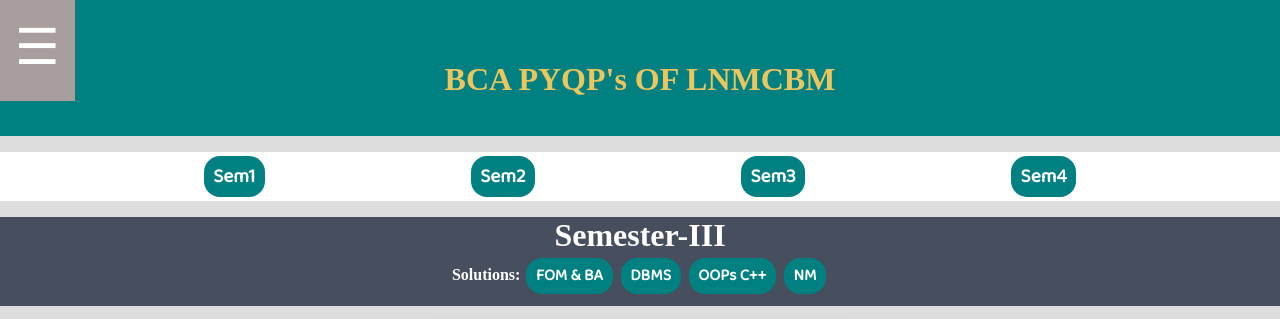
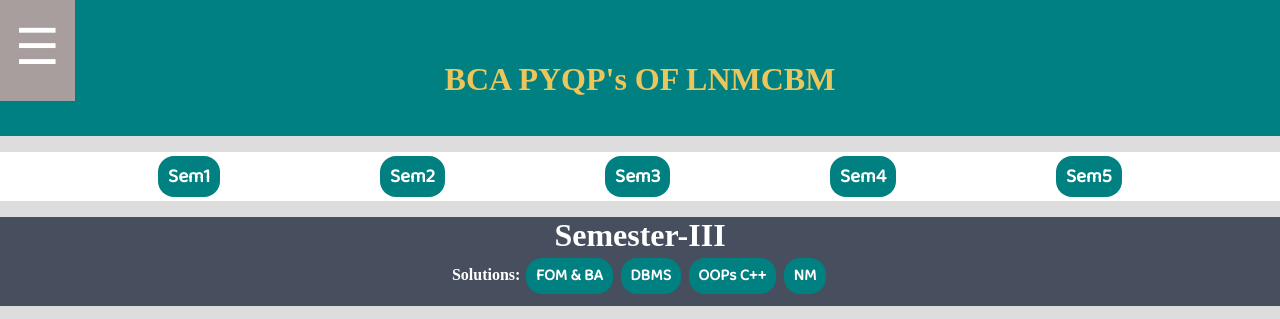
Before and after one commit to alive-tocode/ExamBooster, a website: page public/pyqps.html in a window 1280 px wide. Shown: the top 319 px of the page. Drawn offline with Linux system fonts and the light colour scheme.

Commit message:
added 5th sem button

```diff
--- a/public/pyqps.html
+++ b/public/pyqps.html
@@ -61,6 +61,7 @@
         <button class="pill_button", style="font-size: 1.2rem;"><a href="#Semester II">Sem2</a></button>
         <button class="pill_button", style="font-size: 1.2rem;"><a href="#Semester III">Sem3</a></button>
         <button class="pill_button", style="font-size: 1.2rem;"><a href="#Semester IV">Sem4</a></button>
+        <button class="pill_button", style="font-size: 1.2rem;"><a href="#Semester IV">Sem5</a></button>
     </div>
 
     <!--Semester wise pdf-->
```
